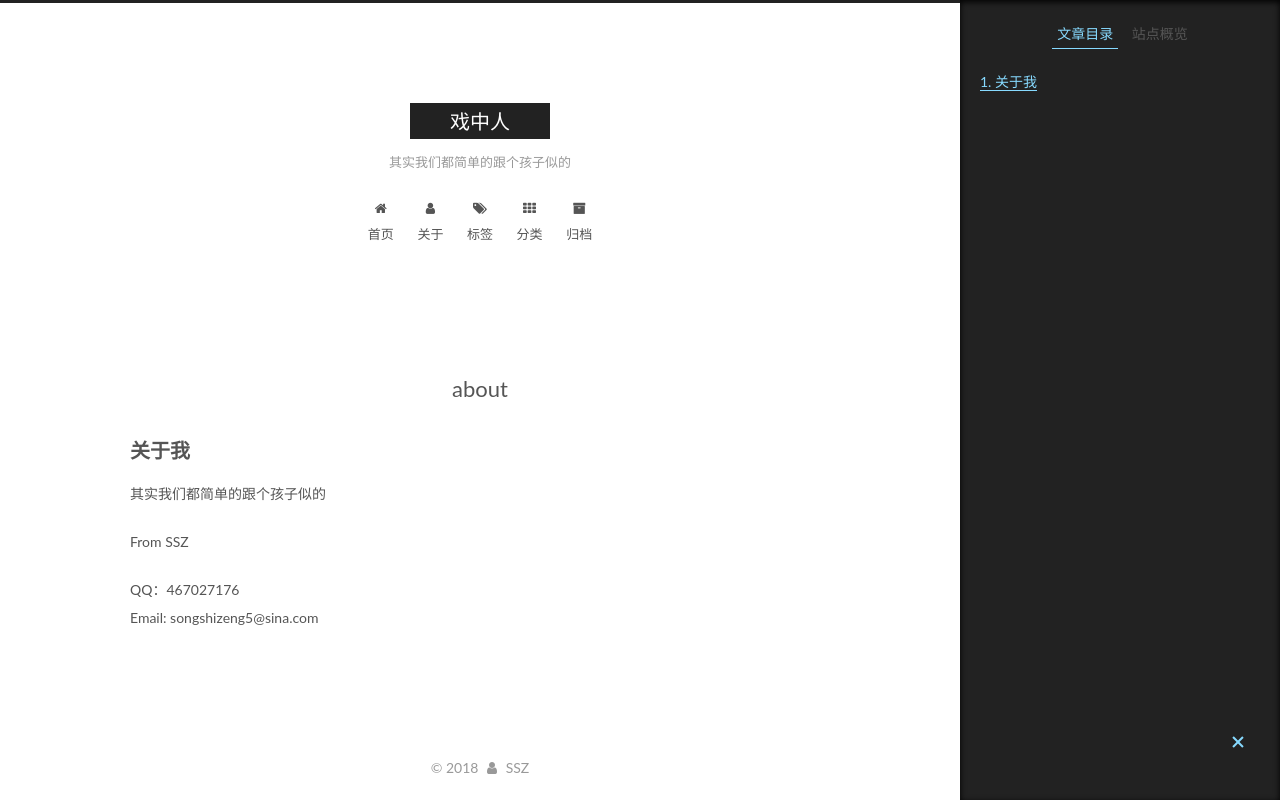
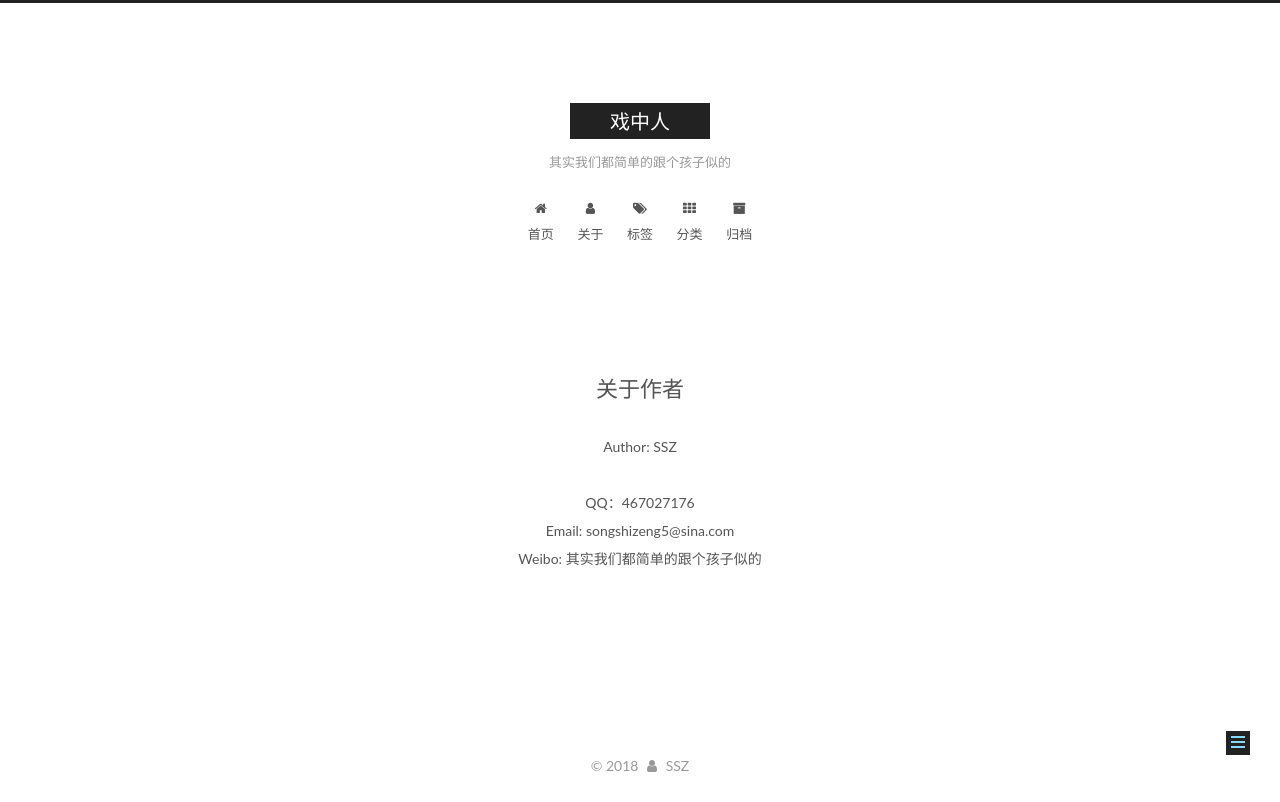
Before and after one commit to hlssz/hlssz.github.io, a plain HTML site: page about/index.html in a window 1280 px wide. Drawn offline with Linux system fonts and the light colour scheme.

Commit message:
Site updated: 2018-02-14 16:55:06

```diff
--- a/about/index.html
+++ b/about/index.html
@@ -79,17 +79,17 @@
 
 
 
-<meta name="description" content="关于我其实我们都简单的跟个孩子似的 From SSZ QQ：467027176Email: songshizeng5@sina.com">
+<meta name="description" content="Author: SSZQQ：467027176Email: songshizeng5@sina.comWeibo: 其实我们都简单的跟个孩子似的">
 <meta property="og:type" content="website">
-<meta property="og:title" content="about">
+<meta property="og:title" content="关于作者">
 <meta property="og:url" content="http://yoursite.com/about/index.html">
 <meta property="og:site_name" content="戏中人">
-<meta property="og:description" content="关于我其实我们都简单的跟个孩子似的 From SSZ QQ：467027176Email: songshizeng5@sina.com">
+<meta property="og:description" content="Author: SSZQQ：467027176Email: songshizeng5@sina.comWeibo: 其实我们都简单的跟个孩子似的">
 <meta property="og:locale" content="zh-Hans">
-<meta property="og:updated_time" content="2018-02-14T08:11:03.549Z">
+<meta property="og:updated_time" content="2018-02-14T08:54:35.448Z">
 <meta name="twitter:card" content="summary">
-<meta name="twitter:title" content="about">
-<meta name="twitter:description" content="关于我其实我们都简单的跟个孩子似的 From SSZ QQ：467027176Email: songshizeng5@sina.com">
+<meta name="twitter:title" content="关于作者">
+<meta name="twitter:description" content="Author: SSZQQ：467027176Email: songshizeng5@sina.comWeibo: 其实我们都简单的跟个孩子似的">
 
 
 
@@ -125,7 +125,7 @@
 
 
 
-  <title>about | 戏中人</title>
+  <title>关于作者 | 戏中人</title>
 
 
 
@@ -255,7 +255,7 @@
     <div class="post-block page">
       <header class="post-header">
 
-	<h1 class="post-title" itemprop="name headline">about</h1>
+	<h1 class="post-title" itemprop="name headline">关于作者</h1>
 
 
 
@@ -267,10 +267,7 @@
       <div class="post-body">
 
 
-          <h2 id="关于我"><a href="#关于我" class="headerlink" title="关于我"></a>关于我</h2><p>其实我们都简单的跟个孩子似的</p>
-<p>From SSZ</p>
-<p>QQ：467027176<br>Email: songshizeng5@sina.com</p>
-
+          <div style="text-align:center;"><br>Author: SSZ<br><br>QQ：467027176<br>Email: songshizeng5@sina.com<br>Weibo: 其实我们都简单的跟个孩子似的<br></div>
 
       </div>
 
@@ -312,17 +309,8 @@
 
 
 
-        <ul class="sidebar-nav motion-element">
-          <li class="sidebar-nav-toc sidebar-nav-active" data-target="post-toc-wrap">
-            文章目录
-          </li>
-          <li class="sidebar-nav-overview" data-target="site-overview-wrap">
-            站点概览
-          </li>
-        </ul>
 
-
-      <section class="site-overview-wrap sidebar-panel">
+      <section class="site-overview-wrap sidebar-panel sidebar-panel-active">
         <div class="site-overview">
           <div class="site-author motion-element" itemprop="author" itemscope itemtype="http://schema.org/Person">
 
@@ -382,22 +370,6 @@
         </div>
       </section>
 
-
-      <!--noindex-->
-        <section class="post-toc-wrap motion-element sidebar-panel sidebar-panel-active">
-          <div class="post-toc">
-
-
-
-
-
-
-              <div class="post-toc-content"><ol class="nav"><li class="nav-item nav-level-2"><a class="nav-link" href="#关于我"><span class="nav-number">1.</span> <span class="nav-text">关于我</span></a></li></ol></div>
-
-
-          </div>
-        </section>
-      <!--/noindex-->
 
 
 
--- a/css/main.css
+++ b/css/main.css
@@ -1822,7 +1822,7 @@ pre .javascript .function {
   width: 4px;
   height: 4px;
   border-radius: 50%;
-  background: #53b5f1;
+  background: #fb8b88;
 }
 .links-of-blogroll {
   font-size: 13px;
```
